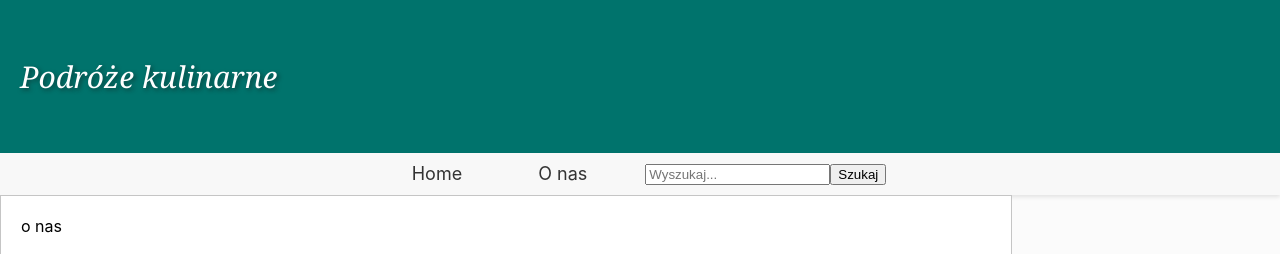
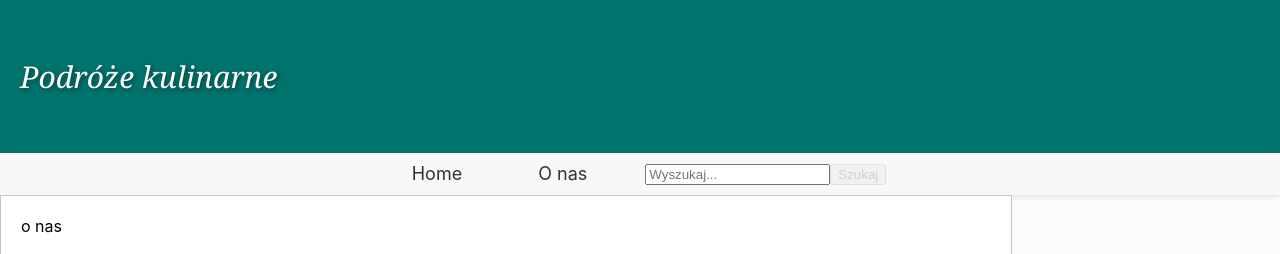
Before and after one commit to AdiPodlas/Mikroblog, a React (Create React App) app: page /about in a window 1280 px wide. Shown: the top 254 px of the page. Built offline with nearby package versions, Linux system fonts and the light colour scheme.

Commit message:
search input

```diff
--- a/package.json
+++ b/package.json
@@ -8,6 +8,7 @@
     "@testing-library/user-event": "^13.5.0",
     "react": "^18.3.1",
     "react-dom": "^18.3.1",
+    "react-icons": "^5.3.0",
     "react-router-dom": "^6.23.1",
     "react-scripts": "5.0.1",
     "web-vitals": "^2.1.4"
--- a/src/App.js
+++ b/src/App.js
@@ -21,8 +21,8 @@ function App() {
             <li>
               <Link className="nav-link" to="/about">O nas</Link>
             </li>
-            <li>
-             <SearchInput/>
+            <li className="search-container"> {/* Dodanie kontenera dla SearchInput */}
+              <SearchInput />
             </li>
           </ul>
         </nav>
--- /dev/null
+++ b/src/SearchInput.css
@@ -0,0 +1,99 @@
+/* Stylizacja formularza wyszukiwania */
+.search-container {
+    display: flex;
+    flex-direction: column;
+    align-items: flex-end;
+    margin: 20px 0;
+  }
+
+  .search-form {
+    display: flex;
+    flex-direction: column;
+    align-items: flex-end;
+    width: 100%;
+  }
+
+  /* Stylizacja inputa wyszukiwania */
+  .search-input {
+    width: 100%;
+    padding: 10px;
+    margin-bottom: 10px;
+    border: 1px solid #ccc;
+    border-radius: 5px;
+    font-size: 16px;
+    resize: none;
+    transition: border-color 0.5s ease-in-out, height 0.5s ease;
+    height: 10px; /* Domyślna wysokość inputu */
+  }
+
+  /* Powiększenie inputa po kliknięciu (focus) */
+  .search-container {
+    display: flex;
+    align-items: center;
+  }
+
+  .search-form {
+    display: flex;
+    align-items: center;
+    justify-content: center;
+  }
+
+  .search-input {
+    height: 20px; /* Wyższy input */
+    padding: 10px;
+    font-size: 16px;
+    border: 2px solid #C5C5C5;
+    border-radius: 5px;
+    margin-right: 10px;
+    transition: border-color 0.3s ease;
+  }
+
+  .search-input:focus {
+    border-color: #00736C;
+    outline: none;
+  }
+
+  .search-button {
+    height: 40px; /* Wyższy przycisk */
+    padding: 10px 20px;
+    background-color: #00736C;
+    color: white;
+    border: none;
+    border-radius: 5px;
+    cursor: pointer;
+    font-size: 16px;
+    transition: background-color 0.3s ease;
+  }
+
+  .search-button:hover {
+    background-color: #005a4f;
+  }
+
+  .search-input:focus {
+    height: 30px; /* Powiększenie inputa */
+    border-color: #0c647f;  /* Kolor jak w focused input */
+    outline: none;
+  }
+
+  /* Stylizacja przycisku wyszukiwania */
+  .search-button {
+    padding: 10px 20px;
+    background-color: #a8a8a8; /* Domyślnie przycisk nieaktywny */
+    color: white;
+    border: none;
+    border-radius: 5px;
+    font-size: 16px;
+    cursor: not-allowed;
+    transition: transform 0.1s ease-in-out, background-color 0.1s ease-in-out;
+  }
+
+  /* Aktywny przycisk wyszukiwania */
+  .search-button.active {
+    background-color: #00736C;
+    cursor: pointer;
+  }
+
+  .search-button.active:hover {
+    background-color: #08524d;
+    transform: scale(1.1);
+  }
--- a/src/SearchInput.js
+++ b/src/SearchInput.js
@@ -1,23 +1,43 @@
 import { useNavigate } from "react-router-dom";
-import React, { useState } from "react";
+import React, { useState, useEffect } from "react";
 
 function SearchInput() {
   const [searchTerm, setSearchTerm] = useState("");
   const navigate = useNavigate();
+  const [isButtonActive, setIsButtonActive] = useState(false); // Stan aktywności przycisku
+
+  // Sprawdzanie czy wprowadzono tekst, aby aktywować przycisk
+  useEffect(() => {
+    if (searchTerm.trim() !== "") {
+      setIsButtonActive(true);
+    } else {
+      setIsButtonActive(false);
+    }
+  }, [searchTerm]);
 
   const handleSearch = (e) => {
     e.preventDefault();
-    navigate(`/search?q=${searchTerm}`);
+    if (searchTerm.trim() !== "") {
+      navigate(`/search?q=${searchTerm}`);
+    }
   };
+
   return (
-    <form onSubmit={handleSearch}>
+    <form className="search-form" onSubmit={handleSearch}>
       <input
         type="text"
         value={searchTerm}
         onChange={(e) => setSearchTerm(e.target.value)}
+        className="search-input"
         placeholder="Wyszukaj..."
       />
-      <button type="submit">Szukaj</button>
+      <button
+        type="submit"
+        className={`search-button ${isButtonActive ? 'active' : ''}`}
+        disabled={!isButtonActive}
+      >
+        Szukaj
+      </button>
     </form>
   );
 }
```
Also changed, not shown: src/App.css (line endings or trailing spaces), 1 other file (tests, documents, lock files or other folders).
